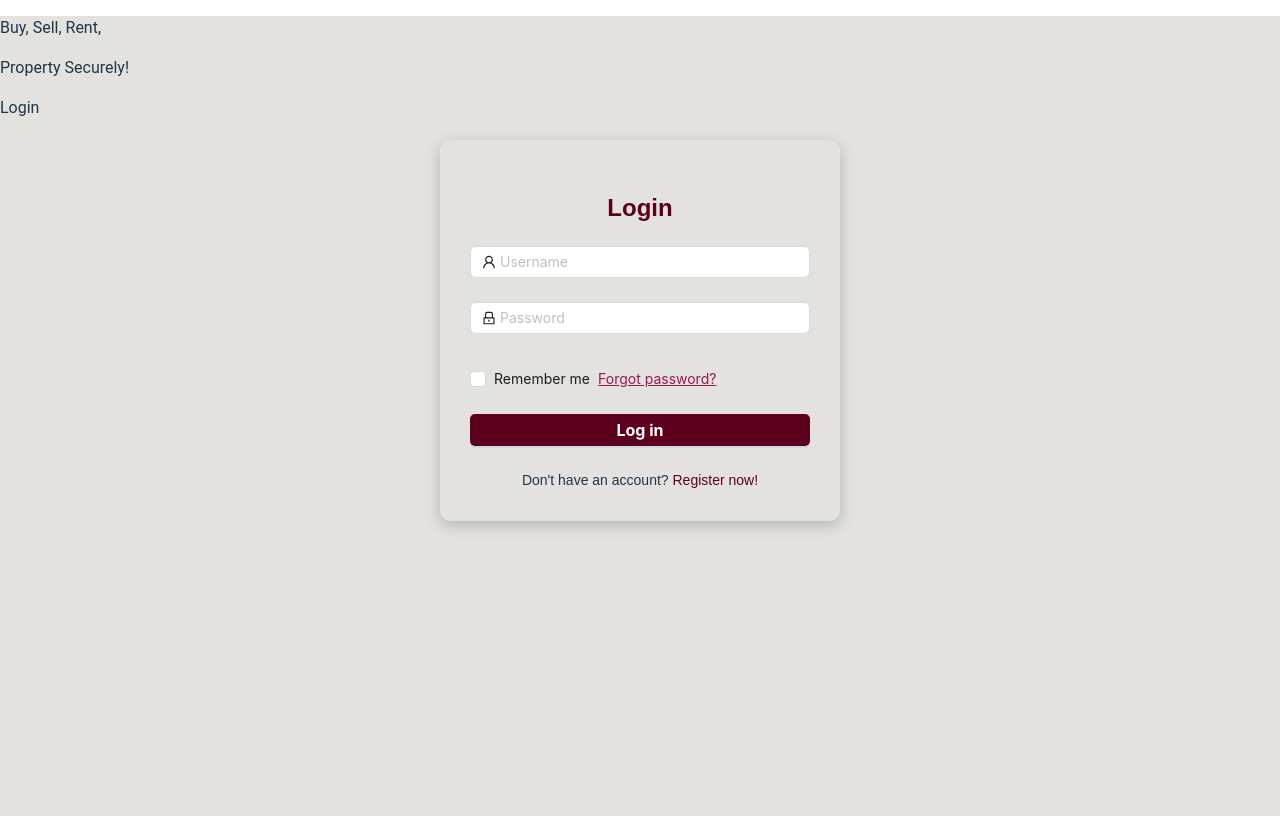
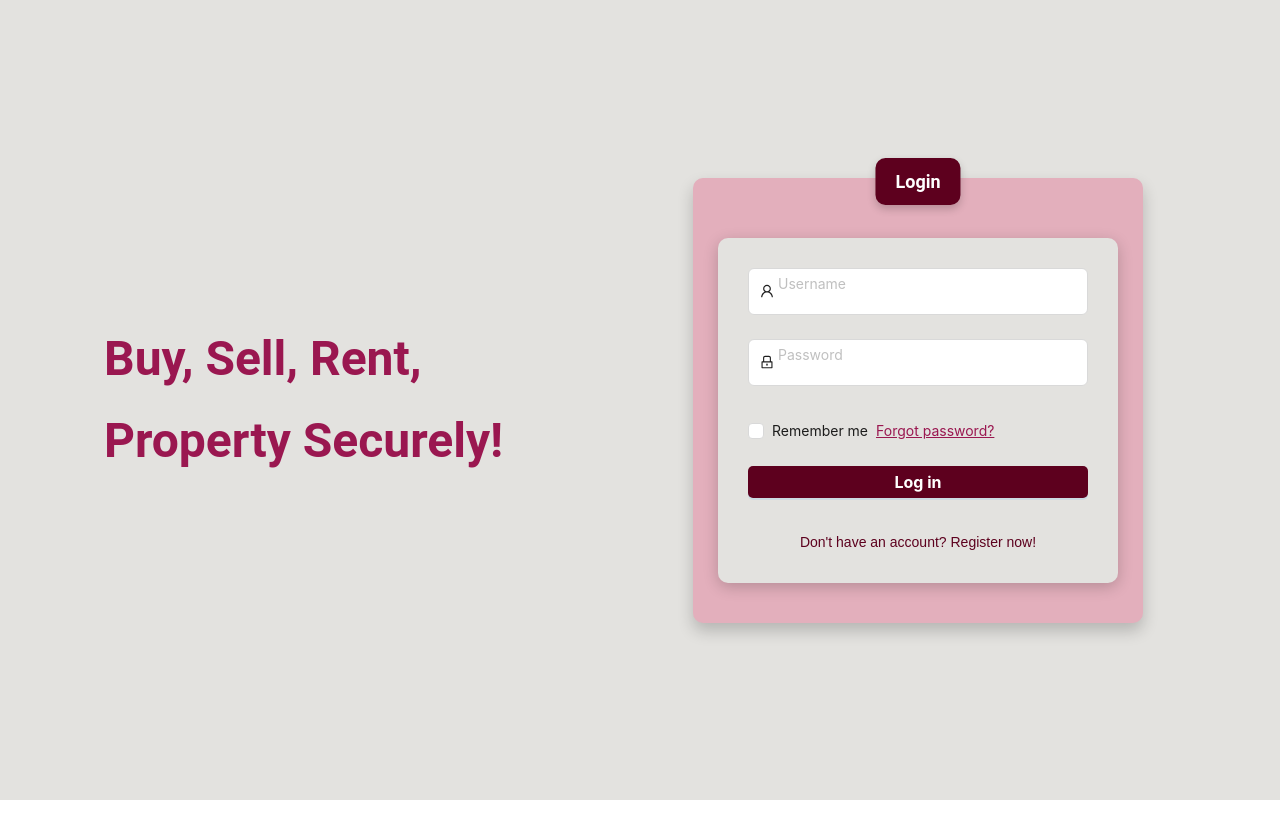
Before and after one commit to kunal-umap/Home_Buddyy, a React (Vite) app: page /loginSignup/login in a window 1280 px wide. Built offline with nearby package versions, Linux system fonts and the light colour scheme.

Commit message:
changes made in layout file

```diff
--- a/src/components/layout/Layout.module.css
+++ b/src/components/layout/Layout.module.css
@@ -54,7 +54,7 @@ body {
 /* Form Box */
 .placeholder-box {
   width: 100%;
-  max-width: 350px;
+  max-width: 450px;
   background-color: #e3afbc; /* Secondary background color */
   padding: 40px 20px 20px; /* Extra padding at the top for overlap */
   border-radius: 10px;
--- a/src/components/layout/Layout.tsx
+++ b/src/components/layout/Layout.tsx
@@ -1,27 +1,24 @@
 import React from "react";
-import "./Layout.module.css";
+import styles from "./Layout.module.css";
 import { Outlet } from "react-router-dom";
 import { LayoutProps } from "antd";
 
 const Layout: React.FC<LayoutProps> = ({}) => {
   return (
     <>
-      {/* Background Image */}
-      <div className="bg-image"></div>
-
       {/* Content Container */}
-      <div className="layout-container">
+      <div className={styles["layout-container"]}>
         {/* Left Section: Text */}
-        <div className="text-section">
+        <div className={styles["text-section"]}>
           <p>Buy, Sell, Rent,</p>
           <p>Property Securely!</p>
         </div>
 
         {/* Right Section: Login Box */}
-        <div className="image-section">
-          <div className="placeholder-box">
+        <div className={styles["image-section"]}>
+          <div className={styles["placeholder-box"]}>
             {/* Overlapping Title Box */}
-            <div className="title-box">Login</div>
+            <div className={styles["title-box"]}>Login</div>
             {/* Render children here for nested routes */}
             <Outlet />
           </div>
--- a/src/components/loginForm/LoginForm.tsx
+++ b/src/components/loginForm/LoginForm.tsx
@@ -10,7 +10,6 @@ const LoginForm: React.FC = () => {
 
   return (
     <div className={styles.formContainer}>
-      <h2 className={styles.formTitle}>Login</h2>
       <Form name="login" initialValues={{ remember: true }} onFinish={onFinish}>
         <Form.Item
           name="username"
```
